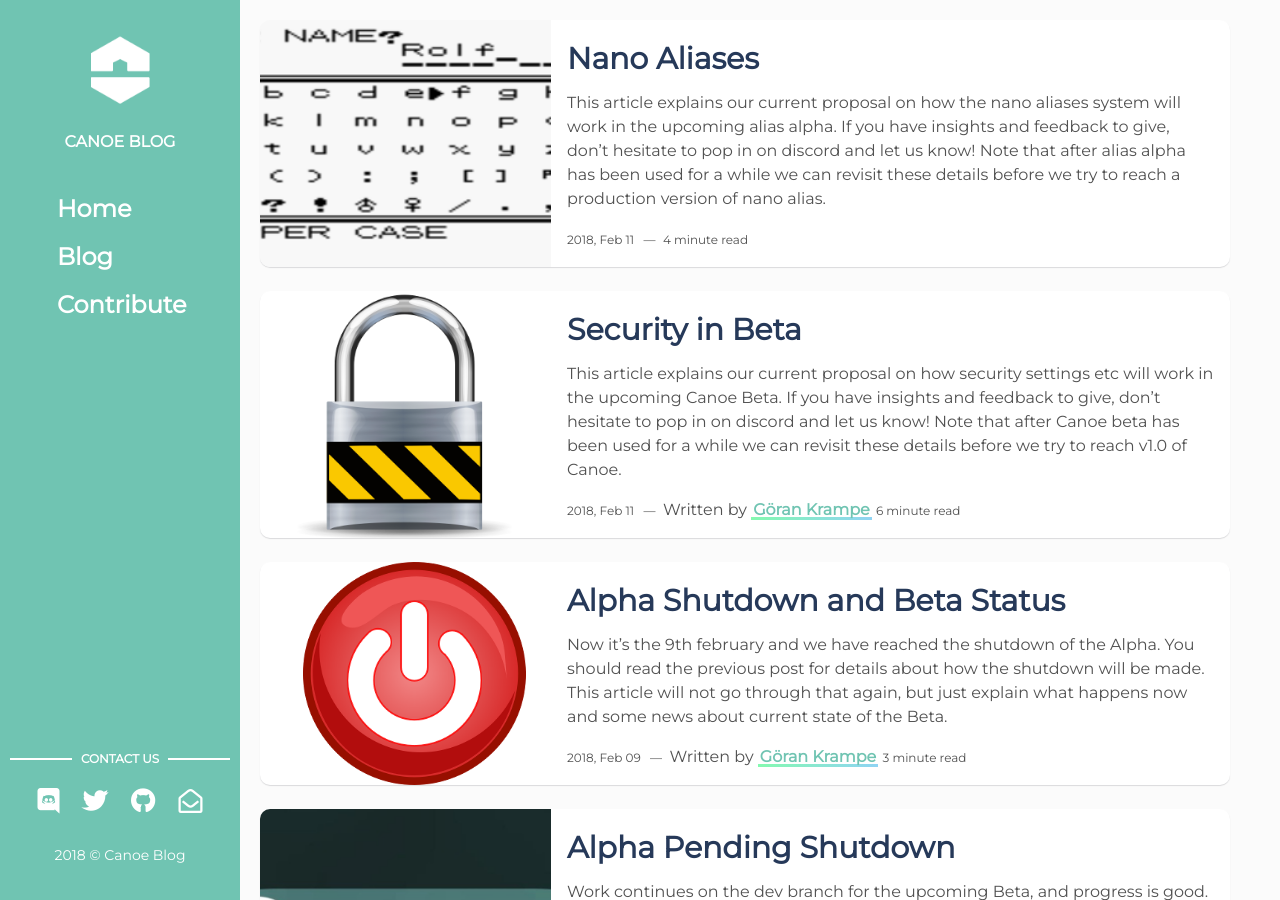
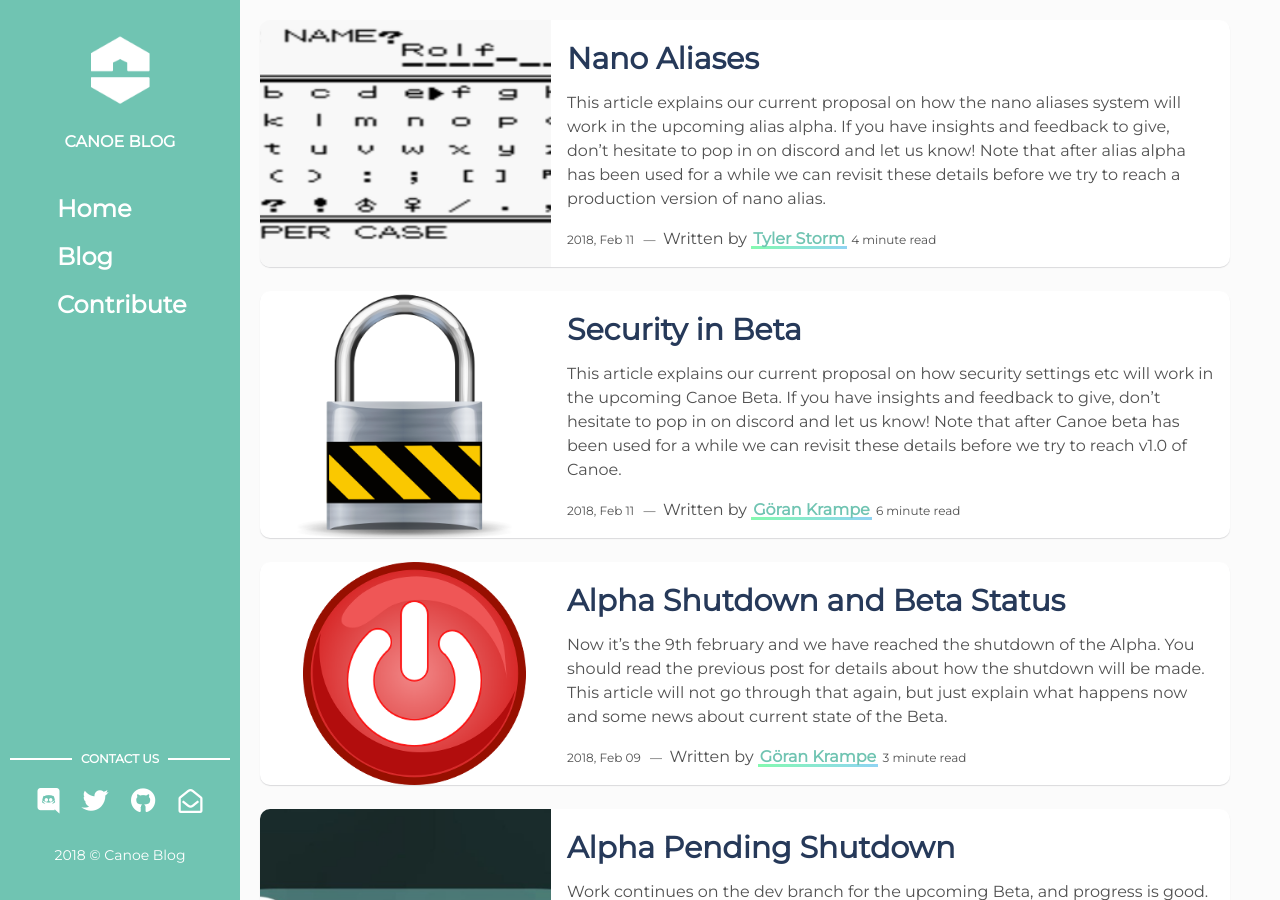
Before and after one commit to getcanoe/website, a Jekyll site: the page built from blog/index.html, in a window 1280 px wide and 900 px high. Built offline with Jekyll 4.4.1, drawn with Linux system fonts in a browser that asks for light colours; nearby versions of some CDN libraries; the list of posts is cut into pages by our own code.

Commit message:
Added author

```diff
--- a/_data/authors.yml
+++ b/_data/authors.yml
@@ -11,3 +11,7 @@ eunji:
     name: Josh Casquejo
     email: j@gmail.com
     web: http://google.com
+stormtv:
+    name: Tyler Storm
+    email: stormtv@mail.uc.edu
+    web: https://github.com/Stormtv
```
